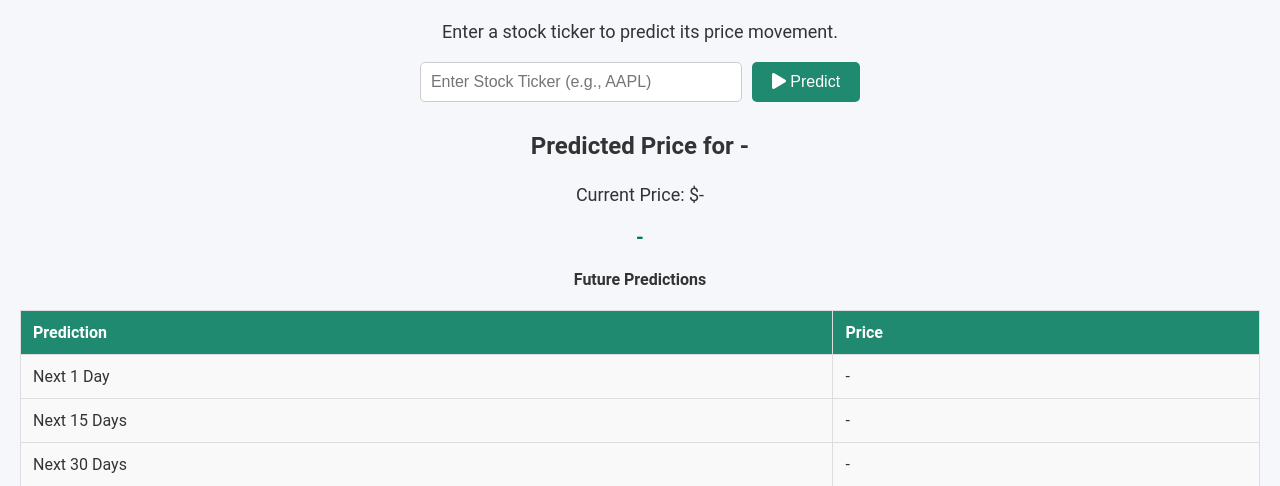
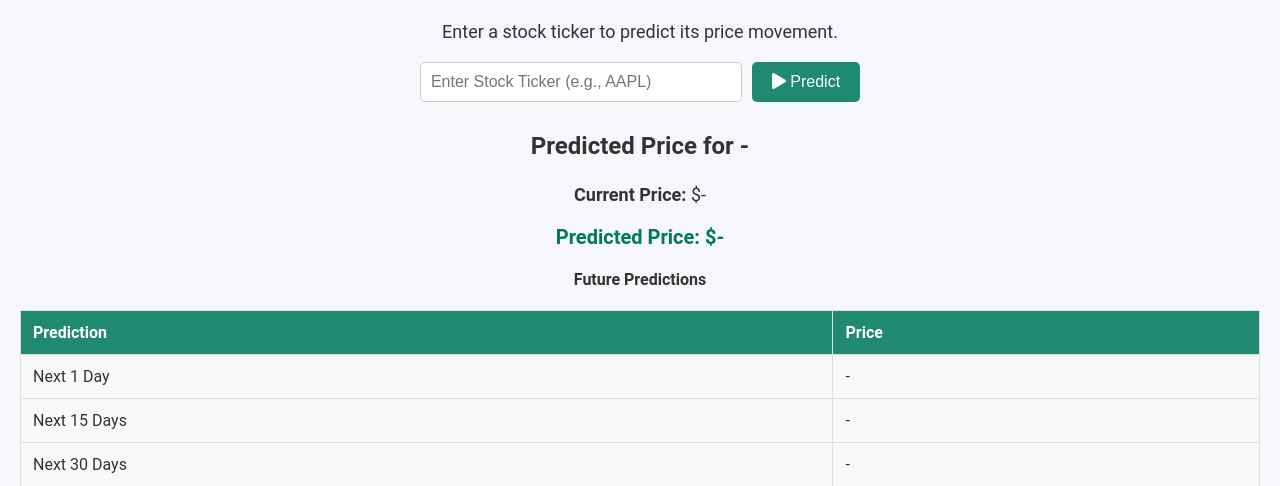
Before and after one commit to sahilkumar-sk/ForeStock, a Flask app: page /predictions in a window 1280 px wide. Shown: the part 174-660 px from the top of the page. Run offline with Flask 3, Linux system fonts and the light colour scheme.

Commit message:
fixed prediction html

```diff
--- a/Static/css/news_styles.css
+++ b/Static/css/news_styles.css
@@ -217,7 +217,8 @@
     display: flex;
     flex-direction: column;
     background-color: #fff;
-    width: 300px;
+    width: 250px;
+    height: 300px;
     border-radius: 10px;
     box-shadow: 0 4px 10px rgba(0, 0, 0, 0.1);
     overflow: hidden;
--- a/Static/js/app.js
+++ b/Static/js/app.js
@@ -18,7 +18,12 @@
             document.getElementById('future-1-day').textContent = '-';
             document.getElementById('future-15-days').textContent = '-';
             document.getElementById('future-30-days').textContent = '-';
+
+            // Also hide current and prediction prices
+            currentPrice.style.display = 'none';
+            predictionPrice.style.display = 'none';
         }
+
 
         function showLoading() {
             loadingSpinner.style.display = 'block';
@@ -68,8 +73,9 @@
                 }
 
                 tickerResult.textContent = stockTicker.toUpperCase();
-                predictionPrice.textContent = `$${data[1][0].toFixed(2)}`;
-                currentPrice.textContent = `Current Price: $${data.current_price}`;
+                currentPrice.innerHTML = `<strong>Current Price:</strong> $${data.current_price}`;
+                predictionPrice.innerHTML = `<strong>Predicted Price:</strong> $${data[1][0].toFixed(2)}`;
+
 
                 document.getElementById('future-1-day').textContent = `$${data[1][0].toFixed(2)}`;
                 document.getElementById('future-15-days').textContent = data[15].map(price => `$${price.toFixed(2)}`).join(', ');
--- a/templates/news.html
+++ b/templates/news.html
@@ -84,7 +84,7 @@
                             {% if article.urlToImage %}
                                 <img src="{{ article.urlToImage }}" alt="News Image" class="news-image">
                             {% else %}
-                                <img src="{{ url_for('static', filename='images/default-news.jpg') }}" alt="Default News Image" class="news-image">
+                                <img src="{{ url_for('static', filename='images/default_news.jpg') }}" alt="Default News Image" class="news-image">
                             {% endif %}
                             <h3 class="news-title">{{ article.title }}</h3>
                             <p class="news-description">{{ article.description }}</p>
--- a/templates/predictions.html
+++ b/templates/predictions.html
@@ -55,9 +55,9 @@
     <i class="fas fa-spinner fa-spin"></i> <span class="loading">Loading...</span>
 </div>
     <!-- Display current stock price -->
-    <p id="current-price">Current Price: $-</p> <!-- This will be updated dynamically -->
+    <p id="current-price"><strong>Current Price:</strong> $-</p> <!-- Will be updated dynamically -->
 
-    <p id="prediction-price">-</p>
+    <p id="prediction-price"><strong>Predicted Price:</strong> $-</p> <!-- Will be updated dynamically -->
 
     <!-- Display Predictions in Tables -->
     <h4>Future Predictions</h4>
```
